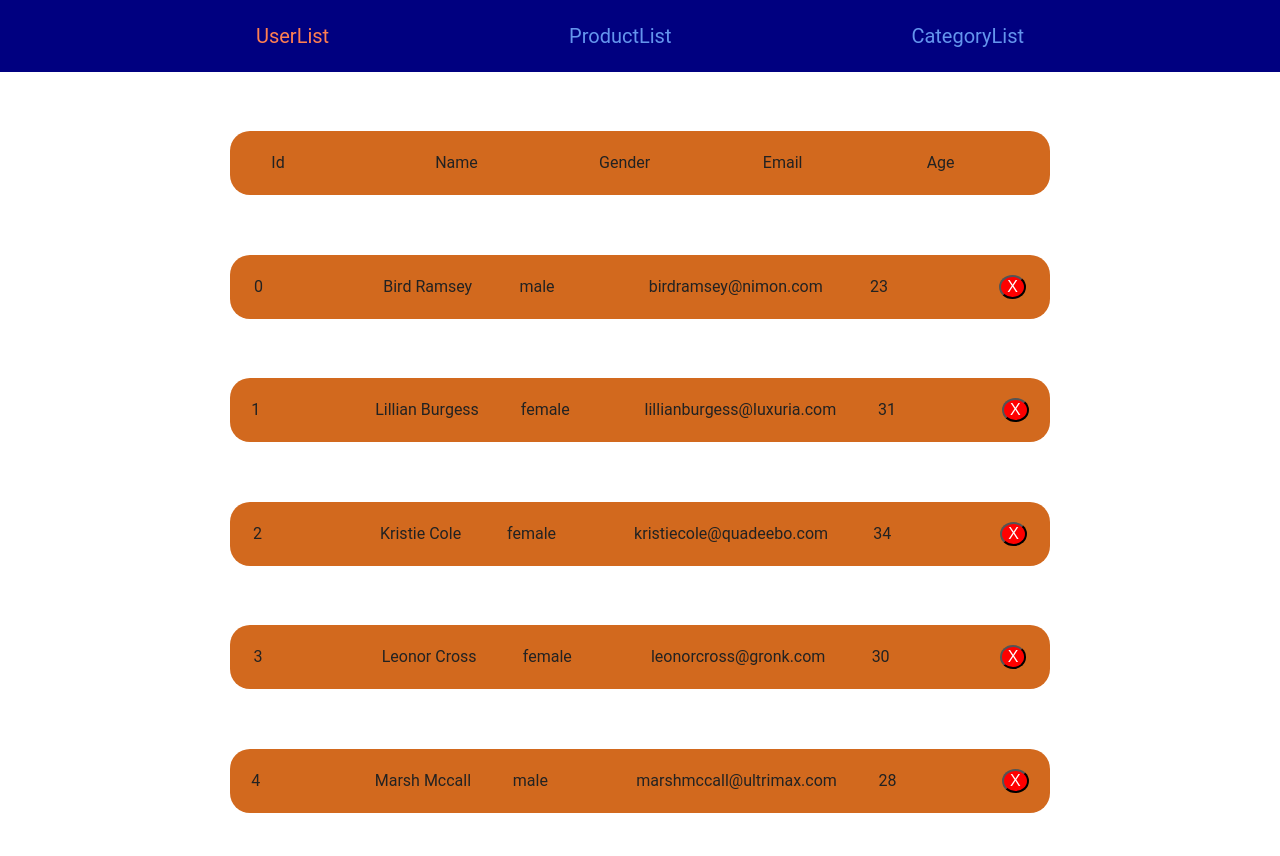
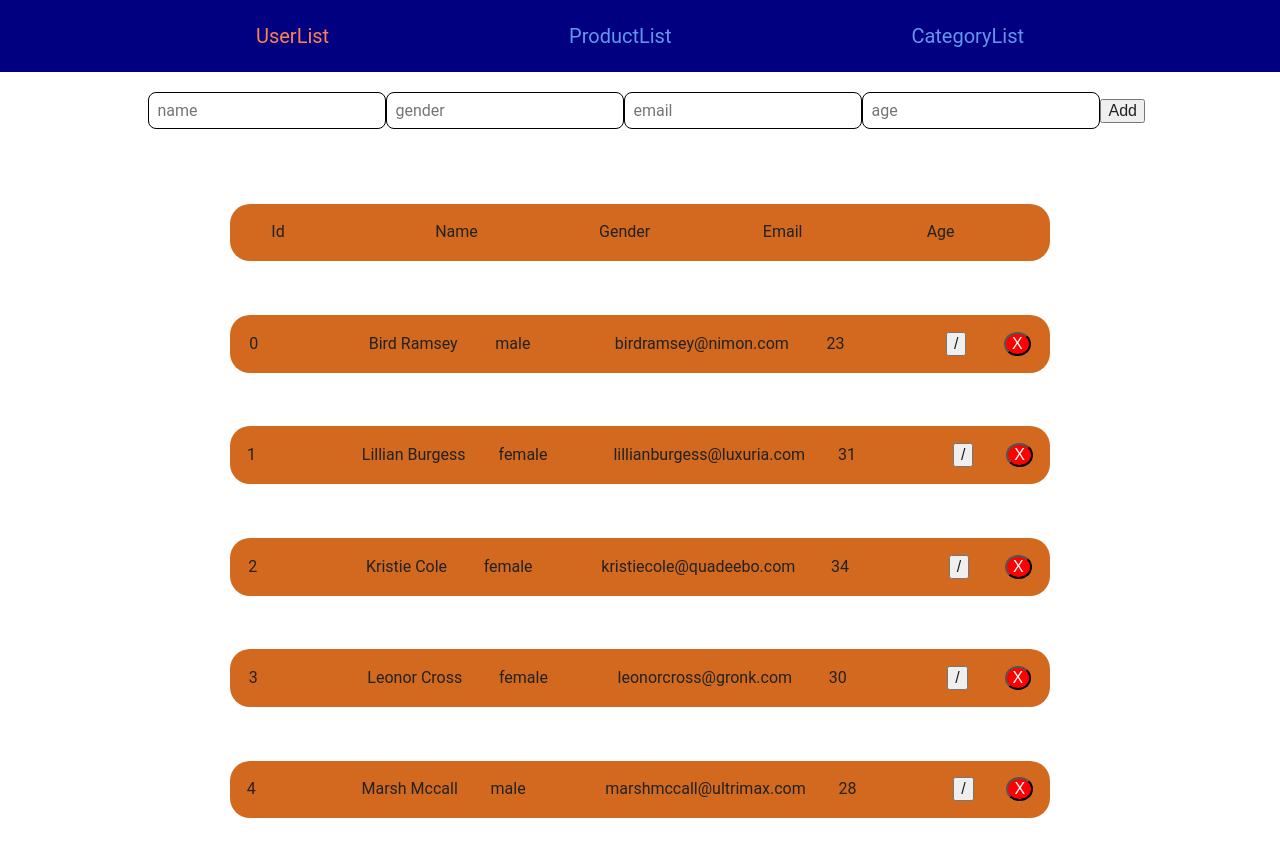
Before and after one commit to VladimirGoloyan/react-simple-app, a React (Create React App) app: page / in a window 1280 px wide. Shown: the top 856 px of the page. Built offline with nearby package versions, Linux system fonts and the light colour scheme.

Commit message:
Added add and edit actions for users page

```diff
--- a/src/actions/appActions.js
+++ b/src/actions/appActions.js
@@ -17,3 +17,21 @@ export const deleteUser = (id) => (dispatch) => {
     },
   });
 };
+
+export const addUser = (object) => (dispatch) => {
+  dispatch({
+    type: actionTypes.ADD_USER,
+    payload: {
+      object,
+    },
+  });
+};
+
+export const editUser = (object) => (dispatch) => {
+  dispatch({
+    type: actionTypes.EDIT_USER,
+    payload: {
+      object,
+    },
+  });
+};
--- a/src/components/List/List.js
+++ b/src/components/List/List.js
@@ -1,43 +1,83 @@
 import React, { Component } from "react";
 import { connect } from "react-redux";
-import { setUsers, deleteUser } from "../../actions/appActions";
+import {
+  setUsers,
+  deleteUser,
+  addUser,
+  editUser,
+} from "../../actions/appActions";
 
 import ListItem from "../ListItem/ListItem";
 
 import "./List.scss";
 
 class List extends Component {
-  constructor(props) {
-    super(props);
-    this.state = {
-      list: [],
-    };
-  }
+  sample = this.props.list[0];
 
   componentDidMount() {
-    this.setState({ list: this.props.list });
     this.props.setUsers(this.props.list);
     console.log(this.props);
   }
 
-  listItemDeleter = (id) => {
-    this.setState({ list: this.state.list.filter((el) => el.id !== id) });
-    console.log(this.state.list.filter((el) => el.id === id));
+  inputValueCombiner = () => {
+    let temp = {};
+
+    Object.keys(this.sample).map((el) => {
+      if (el !== "id") {
+        temp = { ...temp, [el]: document.getElementsByName(el)[0].value };
+      }
+    });
+
+    return temp;
+  };
+
+  itemAdder = () => {
+    let obj = this.inputValueCombiner();
+    if (this.props.users.length > 0) {
+      obj = {
+        id: this.props.users[this.props.users.length - 1].id + 1,
+        ...obj,
+      };
+    } else {
+      obj = { id: 0, ...obj };
+    }
+    this.props.addUser(obj);
+  };
+
+  itemEditor = (id) => {
+    let obj = this.inputValueCombiner();
+    obj = { id, ...obj };
+    this.props.editUser(obj);
+  };
+
+  itemDeleter = (id) => {
+    this.props.deleteUser(id);
   };
 
   render() {
     return (
       <div className="app-list">
+        <div className="app-list__adder">
+          {Object.keys(this.sample).map((elem, idx) => {
+            if (elem !== "id") {
+              return (
+                <input key={idx} name={`${elem}`} placeholder={`${elem}`} />
+              );
+            }
+          })}
+          <button onClick={() => this.itemAdder()}>Add</button>
+        </div>
         {this.props.users.length > 0 ? (
           <div className="app-list__container">
-            <ListItem element={this.state.list[0]} heading={true} />
+            <ListItem element={this.props.users[0]} heading={true} />
             {this.props.users.map((el, idx) => {
               return (
                 <ListItem
                   element={el}
                   key={idx}
                   heading={false}
-                  deleter={() => this.props.deleteUser(el.id)}
+                  editor={() => this.itemEditor(el.id)}
+                  deleter={() => this.itemDeleter(el.id)}
                   className="app-list__container__item"
                 />
               );
@@ -59,7 +99,9 @@ const mapStateToProps = (state) => {
 
 const mapDispatchToProps = {
   setUsers,
-  deleteUser
-}
+  deleteUser,
+  addUser,
+  editUser,
+};
 
 export default connect(mapStateToProps, mapDispatchToProps)(List);
--- a/src/components/List/List.scss
+++ b/src/components/List/List.scss
@@ -4,6 +4,21 @@
   justify-content: flex-start;
   align-items: center;
   height: 100%;
+
+  &__adder {
+    width: 100%;
+    padding: 2%;
+    display: flex;
+    justify-content: space-evenly;
+    align-items: center;
+    flex-direction: row;
+
+    input {
+      padding: 8px;
+      border: 1px solid black;
+      border-radius: 8px;
+    }
+  }
 
   &__container {
     width: 100%;
--- a/src/components/ListItem/ListItem.js
+++ b/src/components/ListItem/ListItem.js
@@ -2,7 +2,7 @@ import React from "react";
 
 import "./ListItem.scss";
 
-const ListItem = ({ element, heading, deleter }) => {
+const ListItem = ({ element, heading, deleter, editor }) => {
   return (
     <div className="app-list-item">
       {Object.keys(element).map((elem, idx) => {
@@ -15,9 +15,14 @@ const ListItem = ({ element, heading, deleter }) => {
         );
       })}
       {!heading && (
-        <button className="app-list-item__delete-button" onClick={deleter}>
-          X
-        </button>
+        <>
+          <button className="app-list-item__update-button" onClick={editor}>
+            /
+          </button>
+          <button className="app-list-item__delete-button" onClick={deleter}>
+            X
+          </button>
+        </>
       )}
     </div>
   );
--- a/src/reducers/actionTypes.js
+++ b/src/reducers/actionTypes.js
@@ -1,4 +1,6 @@
 export const actionTypes = {
   SET_LIST_USERS: "SET_LIST_USERS",
   DELETE_USER: "DELETE_USER",
+  ADD_USER: "ADD_USER",
+  EDIT_USER: "EDIT_USER"
 };
--- a/src/reducers/listReducer.js
+++ b/src/reducers/listReducer.js
@@ -11,6 +11,21 @@ const reducer = (state = null, action) => {
         ...state,
         users: state.users.filter((el) => el.id !== action.payload.id),
       };
+    case actionTypes.ADD_USER:
+      console.log(action);
+      return {
+        ...state,
+        users: [...state.users, action.payload.object],
+      };
+    case actionTypes.EDIT_USER:
+      console.log(action);
+      return {
+        ...state,
+        users: state.users.map((el) => {
+          if (el.id === action.payload.object.id) return action.payload.object;
+          return el;
+        }),
+      };
     default:
       return state;
   }
```
